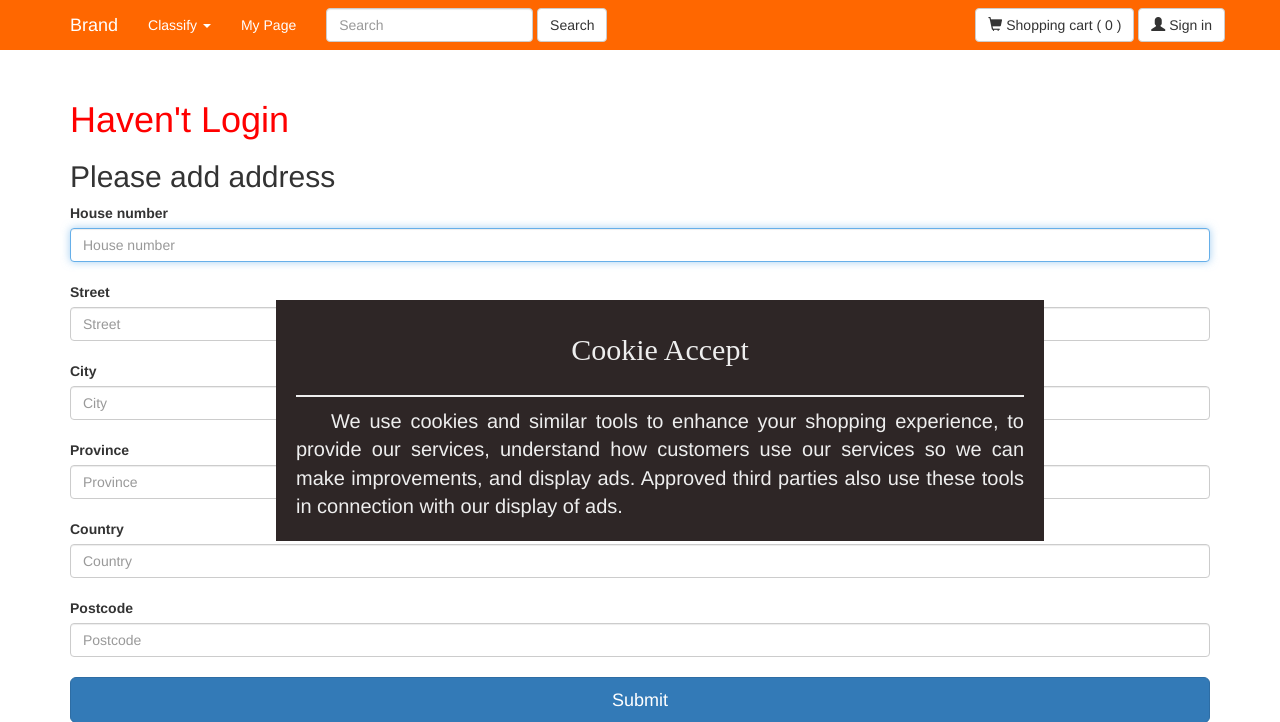
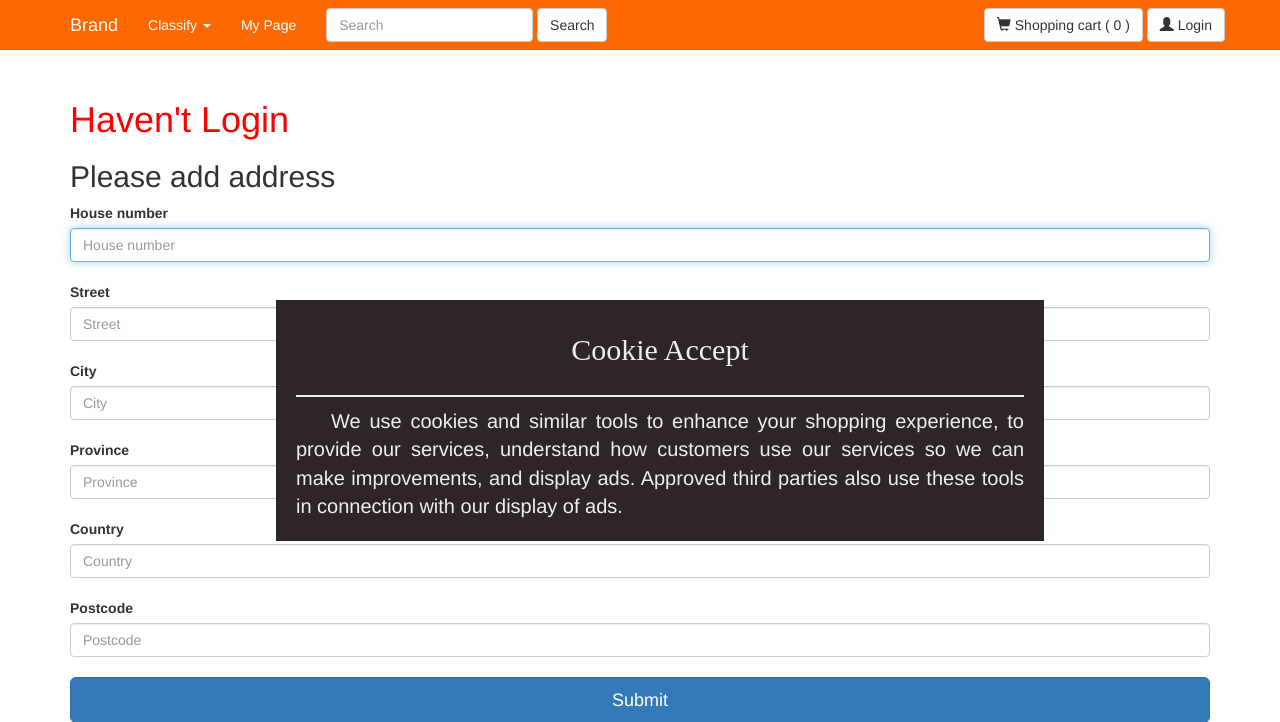
Before and after one commit to phidiaLam/E_commerce_1, a Flask app: page /add_address in a window 1280 px wide. Shown: the top 722 px of the page. Run offline with Flask 2, Linux system fonts and the light colour scheme; some libraries are stand-ins or nearby versions.

Commit message:
fix some small error

```diff
--- a/app/templates/base.html
+++ b/app/templates/base.html
@@ -2,7 +2,7 @@
  * @Autor: Wentao Lin
  * @Description: The base of other html file
  * @Date: 2020-12-23 14:42:41
- * @LastEditTime: 2020-12-30 17:17:40
+ * @LastEditTime: 2020-12-31 00:53:04
  * @LastEditors: Wentao Lin
 -->
 
@@ -77,7 +77,7 @@
                     </a>
                     <button type="button" id="loginBntId" class="btn btn-default navbar-btn" target='0'>
                         <span class="glyphicon glyphicon-user"></span>
-                        Sign in
+                        Login
                     </button>
                 </ul>
             </div><!-- /.navbar-collapse -->
@@ -96,16 +96,16 @@
                         <button type="button" class="close" data-dismiss="modal" aria-hidden="true">
                             ×
                         </button>
-                        <h4 class="modal-title" id="myModalLabel">登录提示：</h4>
+                        <h4 class="modal-title" id="myModalLabel">Please Login：</h4>
                     </div>
                     <div class="modal-body">
                         <div class="input-group">
-                            <span class="input-group-addon" id="basic-addon3">帐号：</span>
+                            <span class="input-group-addon" id="basic-addon3">Username：</span>
                             <input type="text" name="username" class="input-sm" id="loginUser" aria-describedby="basic-addon3"
                                 placeholder="Username">
                         </div>
                         <div class="input-group">
-                            <span class="input-group-addon" id="basic-addon3">密码：</span>
+                            <span class="input-group-addon" id="basic-addon3">Passage：</span>
                             <input type="password" name="pwd" class="input-sm" id="loginPassword" aria-describedby="basic-addon3"
                                 placeholder="Password">
                         </div>
@@ -113,7 +113,7 @@
                     </div>
                     <div class="modal-footer">
                         <input type="button" class="btn btn-default" data-dismiss="modal" value="Cancel"></input>
-                        <input type="submit" class="btn btn-primary" id="loginModalYesId" value="Submit"></input>
+                        <input type="submit" class="btn btn-primary" id="loginModalYesId" value="Login"></input>
                     </div>
                 </form>
             </div>
--- a/app/views.py
+++ b/app/views.py
@@ -2,7 +2,7 @@
 Autor: Wentao Lin
 Description:
 Date: 2020-12-26 12:35:14
-LastEditTime: 2020-12-30 22:20:39
+LastEditTime: 2020-12-31 00:55:28
 LastEditors: Wentao Lin
 '''
 
@@ -631,6 +631,7 @@ def shopping_cart():
                 good = Goods.query.filter(Goods.goodsId == id).first()
                 user.goods.remove(good)
                 db.session.commit()
+                return redirect("/shopping_cart")
             return redirect("/order")
     return render_template("shopping-cart.html",
                             title = "Shopping cart",
```
